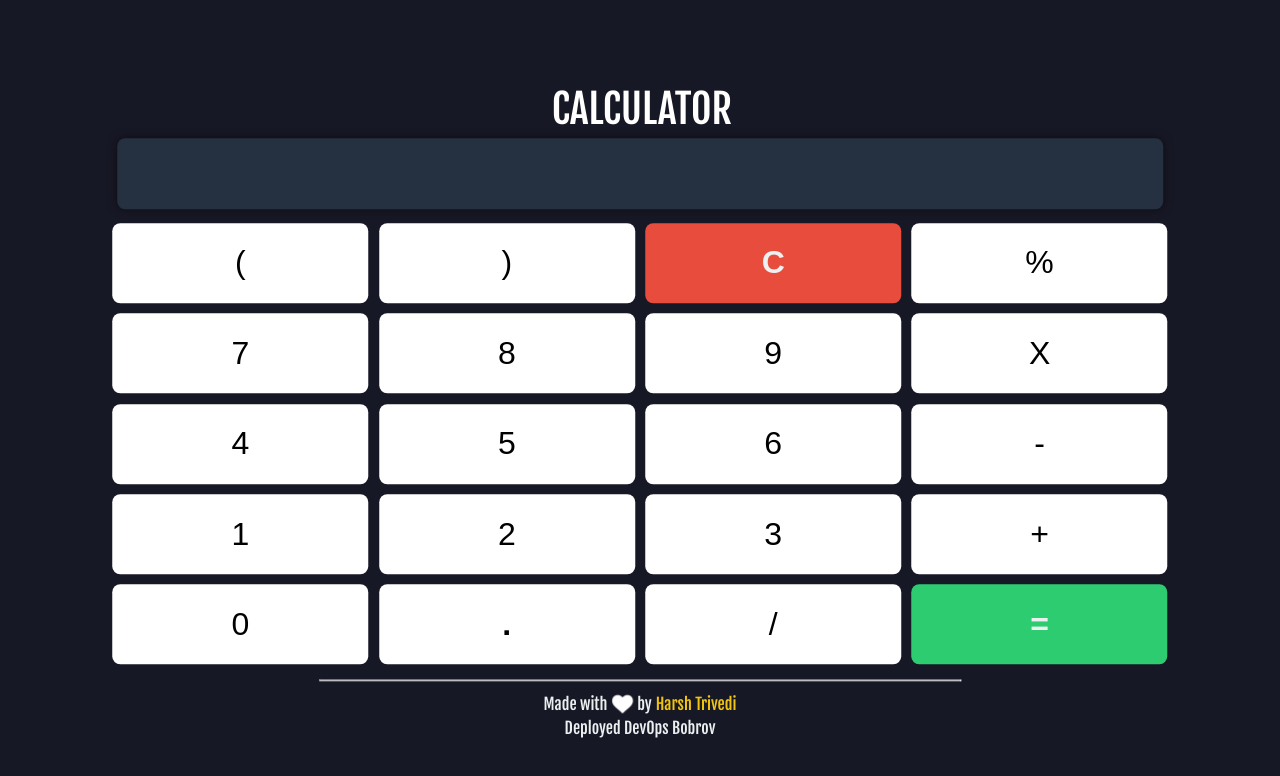
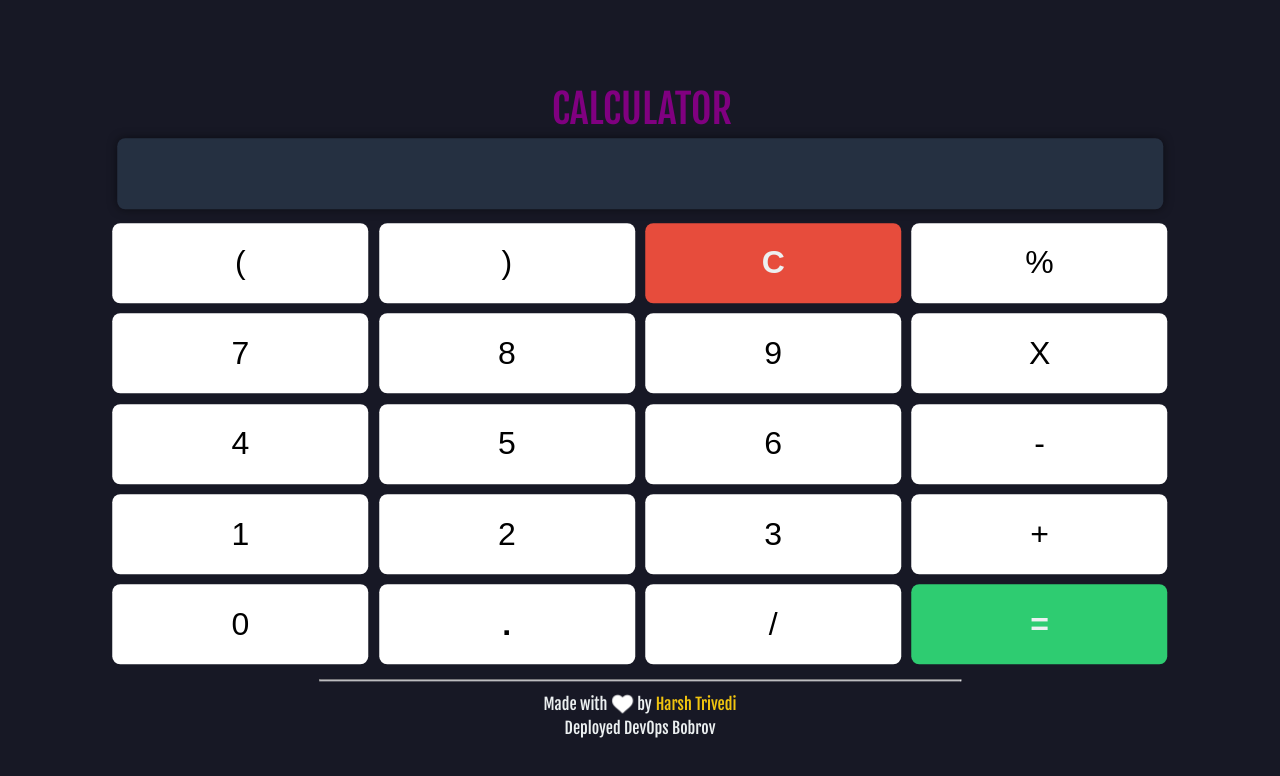
Before and after one commit to m1rovNEW/Calculator, a plain HTML site: page index.html in a window 1280 px wide. Drawn offline with Linux system fonts and the light colour scheme.

Commit message:
change color body

```diff
--- a/index.html
+++ b/index.html
@@ -63,7 +63,7 @@
 
 <body>
 	<div class="container">
-		<h1><a style="text-decoration: none; color: white; margin-left: 0.25rem;" href="" onclick="location.reload();">CALCULATOR</a></h1 >
+		<h1><a style="text-decoration: none; color: purple; margin-left: 0.25rem;" href="" onclick="location.reload();">CALCULATOR</a></h1 >
 		<div class="calculator">
 			<input type="text" name="screen" id="answer">
 			<table>
```
